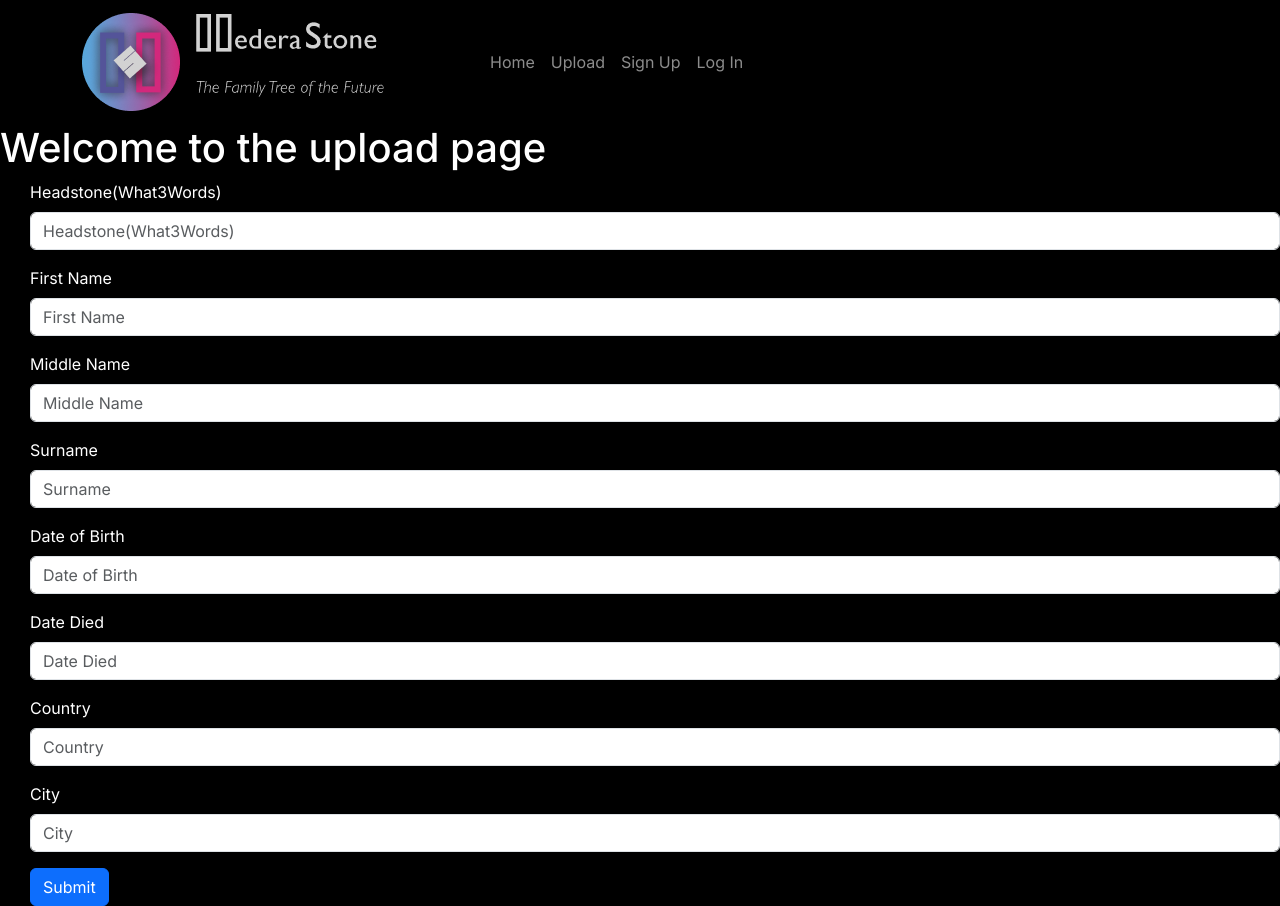
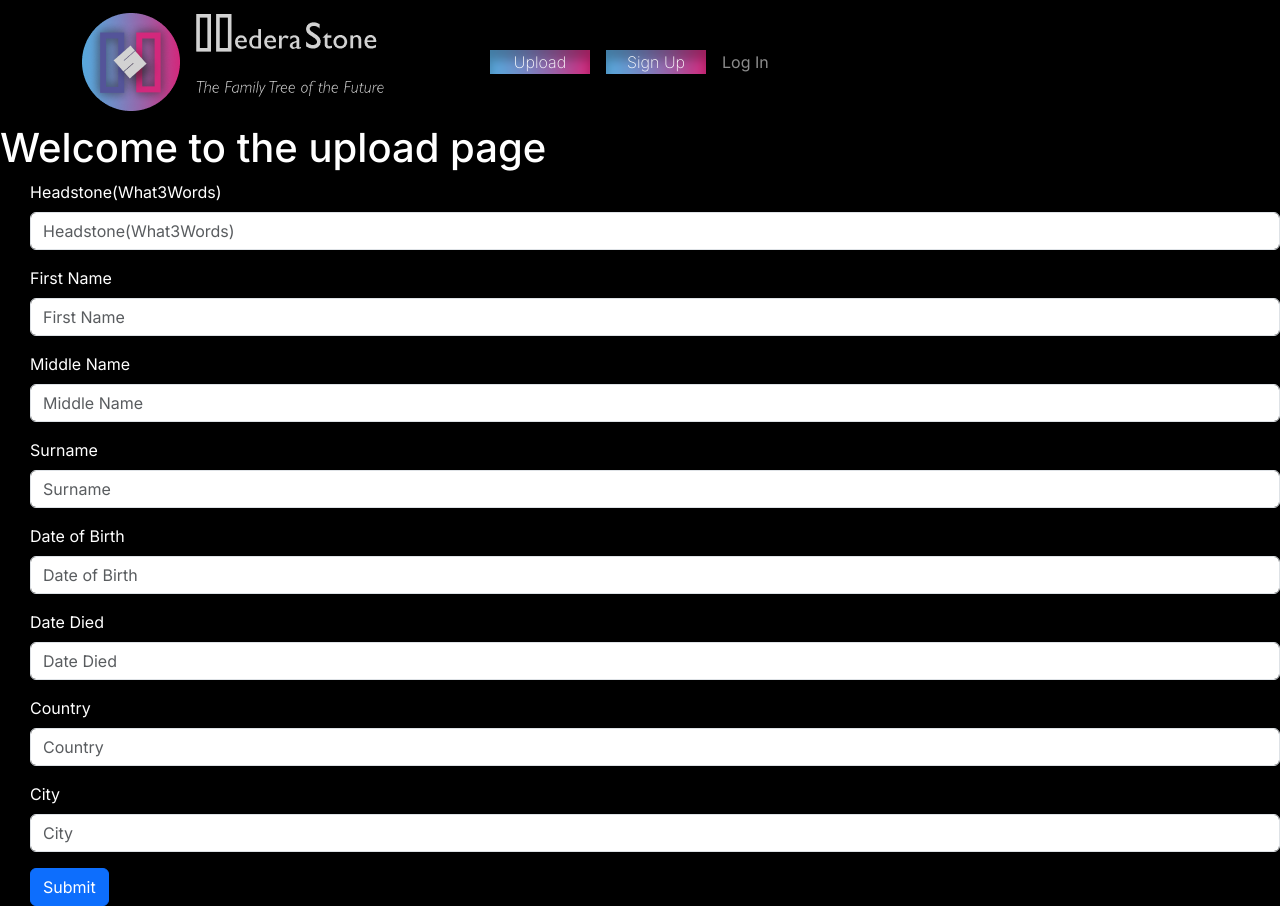
Before and after one commit to 010JGL/hedera_stone_v1, a Next.js app: page /upload/upload in a window 1280 px wide. Built offline with nearby package versions, Linux system fonts and the light colour scheme.

Commit message:
added icons in navbar with image for button

```diff
--- a/app/components/navbar_upload/NavbarUp.jsx
+++ b/app/components/navbar_upload/NavbarUp.jsx
@@ -28,9 +28,12 @@ const NavbarUp = () => {
             <Image src={under_name} alt="The Family Tree of the Future" />
           </div>
           <Nav className="me-auto">
-            <Nav.Link href="/">Home</Nav.Link>
-            <Nav.Link href="/upload/upload">Upload</Nav.Link>
-            <Nav.Link href="/upload/signup">Sign Up</Nav.Link>
+            <Nav.Link href="/upload/upload">
+              <div className="button-text">Upload</div>
+            </Nav.Link>
+            <Nav.Link href="/upload/signup">
+            <div className="button-text">Sign Up</div>
+              </Nav.Link>
             <Nav.Link href="/upload/login">Log In</Nav.Link>
           </Nav>
         </Container>
--- a/app/globals.css
+++ b/app/globals.css
@@ -21,12 +21,33 @@
   flex-direction: column;
 }
 
-.buitton-text {
+.button-text {
   position: relative;
   text-align: center;
+  font-weight: 200;
   color: white;
+  background-image: url("../public/images/Layer_1.png");
+  width: 100px;
+  height: 24px;
+  background-size: cover;
+  background-repeat: no-repeat;
 }
 
 .form-container {
   padding-left: 30px;
 }
+
+.button-icon {
+  display: flex;
+  justify-content: center;
+  background-image: url("../public/images/wallet.png");
+  height: 150%;
+  background-size: contain;
+  background-repeat: no-repeat;
+  text-align: center;
+}
+
+.icon-container {
+  display: flex;
+  justify-content: center;
+}
```
Also changed, not shown: app/components/navbar_nft/NavbarNfts.jsx (+10 -5 lines), public/images/wallet-icon.png (added), public/images/wallet.png (added).
